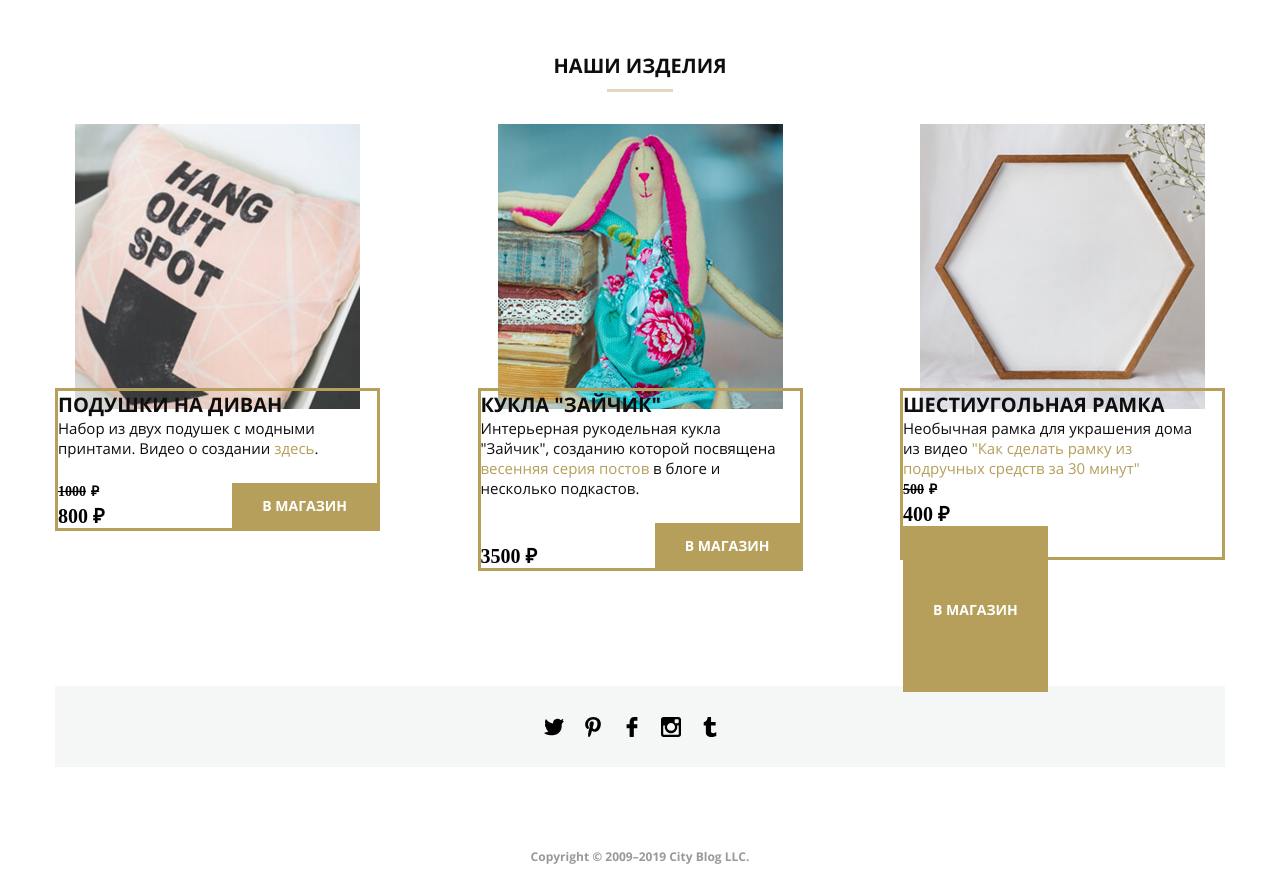
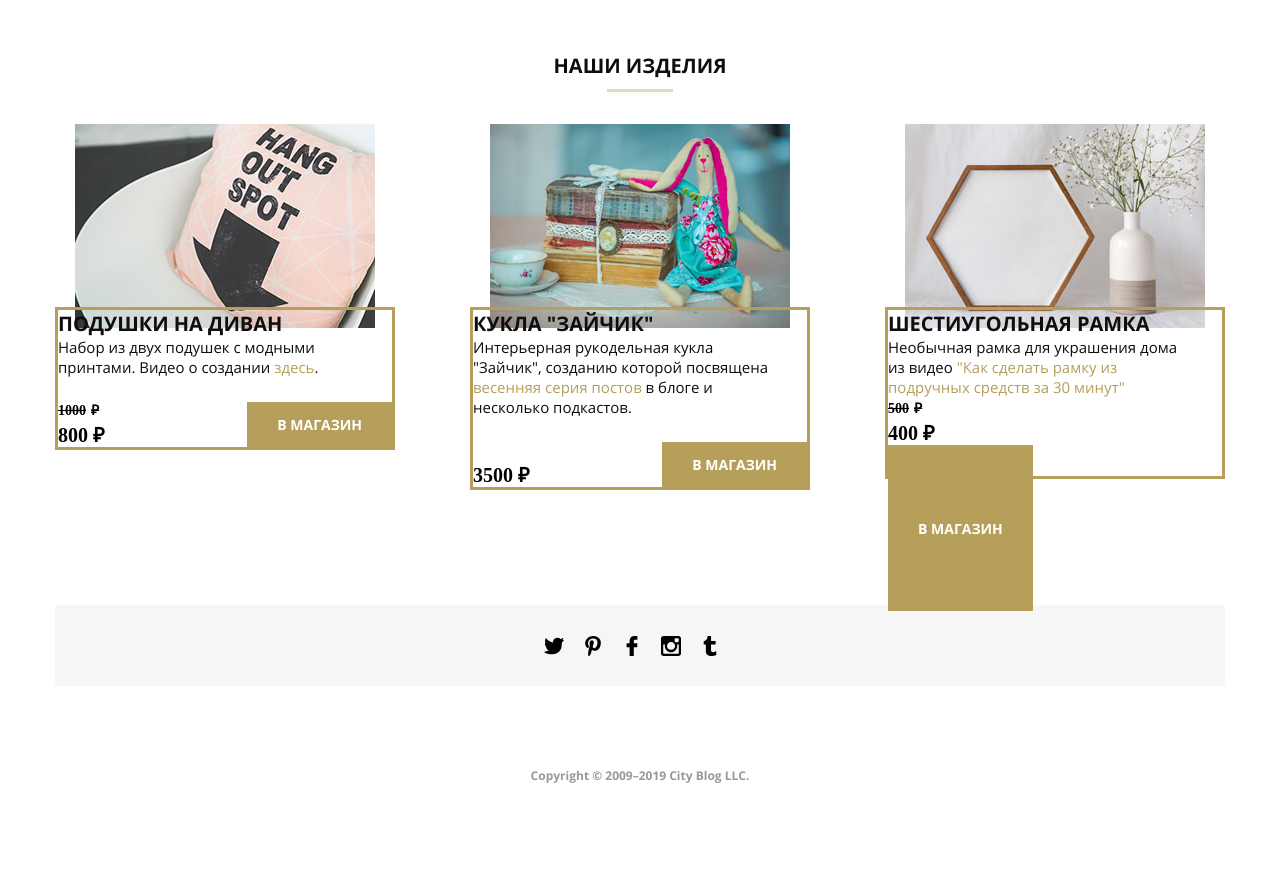
Before and after one commit to Alina-Gilmutdinova/mq-dimlom, a plain HTML site: page index.html in a window 1280 px wide. Shown: the part 2940-3817 px from the top of the page. After the commit the page ends 3736 px from the top, so only its background shows below. Drawn offline with Linux system fonts and the light colour scheme; files whose address does not match are found by name.

Commit message:
обновленная версия html

```diff
--- a/index.html
+++ b/index.html
@@ -415,7 +415,7 @@
           <source
           media="(min-width: 1200px)"
           srcset="images\shop-item-desk1.jpg">
-          <img class="img-goods" src="images\shop-item-mobile1.jpg"  alt="розовая подушка">
+          <img class="img-goods" src="images\shop-item-desk1.jpg"  alt="розовая подушка">
           </picture>
         </div>
         <div class="goods-item-container">
@@ -442,7 +442,7 @@
           <source
           media="(min-width: 1200px)"
           srcset="images\shop-item-desk2.jpg">
-         <img class="img-goods" src="images\shop-item-mobile2.jpg" alt="кукла зайчик"/>
+         <img class="img-goods" src="images\shop-item-desk2.jpg" alt="кукла зайчик"/>
           </picture>
         </div>
         <div class="goods-item-container">
@@ -469,7 +469,7 @@
           <source
           media="(min-width: 1200px)"
           srcset="images\shop-item-desk3.jpg">
-         <img class="img-goods" src="images\shop-item-mobile3.jpg" alt="шестиугольная рамка"/>
+         <img class="img-goods" src="images\shop-item-desk3.jpg" alt="шестиугольная рамка"/>
         </picture>
           </div>
           <div class="goods-item-container">
```
